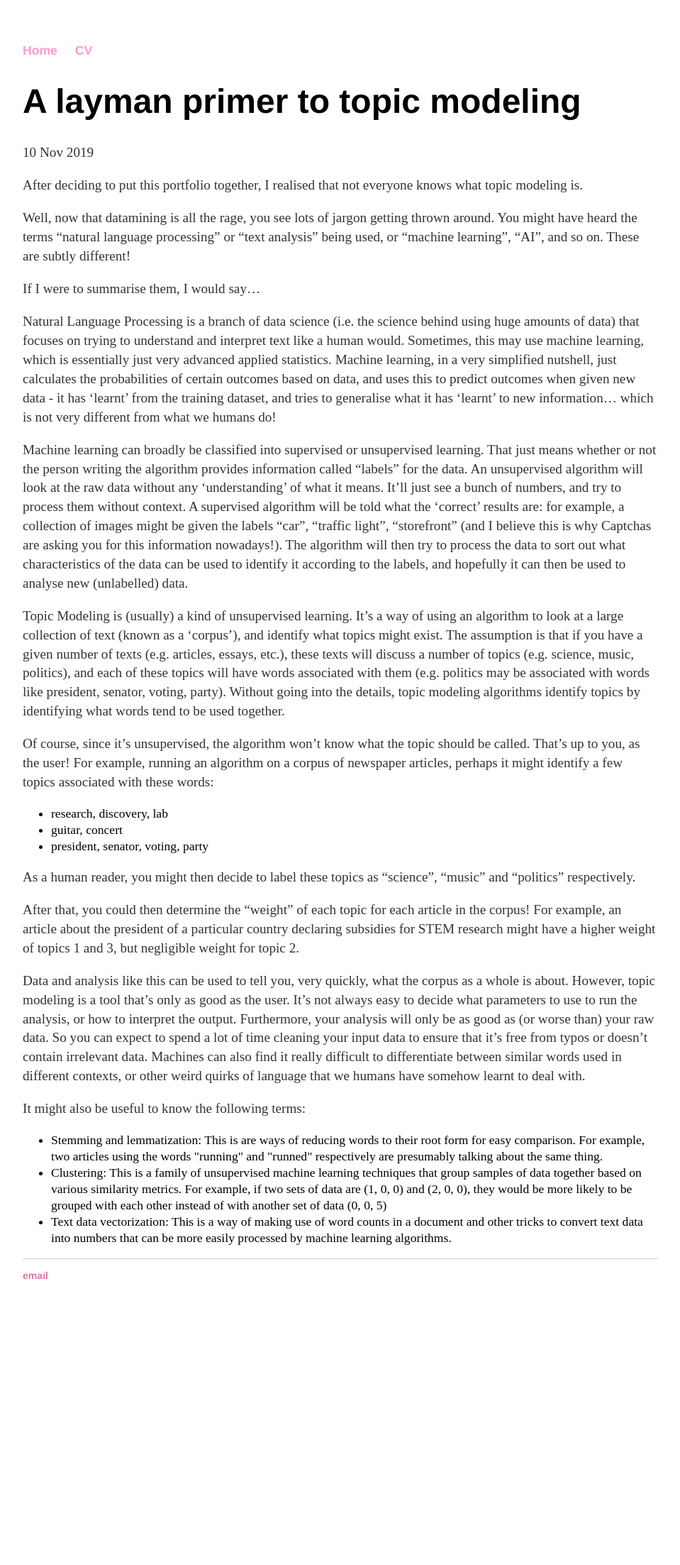
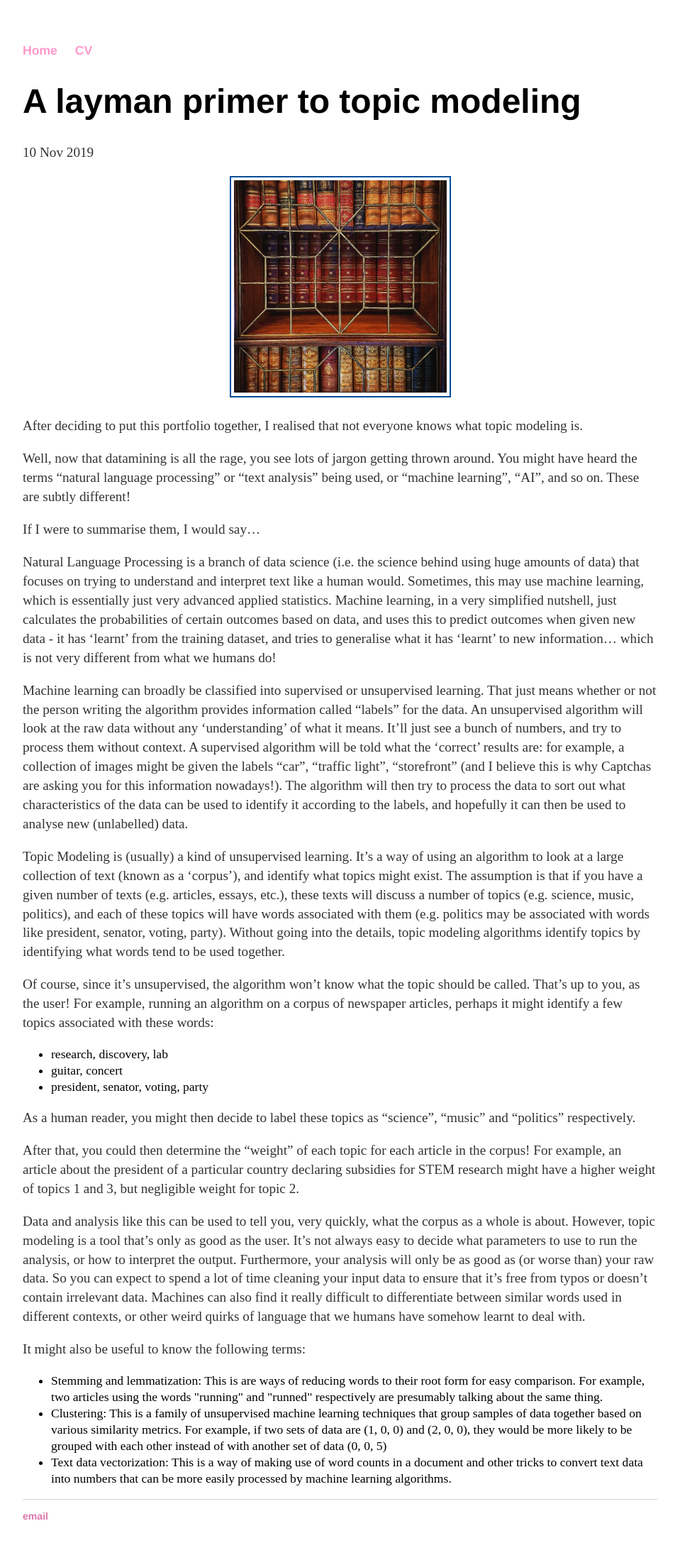
Before and after one commit to not-even-wong/not-even-wong.github.io, a Jekyll site: the page built from _posts/2019-11-10-layman-intro-topic-modeling.md, in a window 1280 px wide. Shown: the whole page at 71% size, without its empty margins (160-1119 px from the left). Built offline with Jekyll 4.4.1, drawn with Linux system fonts in a browser that asks for light colours; before the commit the page ends 1866 px from its top, so only the background shows below that.

Commit message:
Update 2019-11-10-layman-intro-topic-modeling.md

```diff
--- a/_posts/2019-11-10-layman-intro-topic-modeling.md
+++ b/_posts/2019-11-10-layman-intro-topic-modeling.md
@@ -4,6 +4,7 @@ title: "A layman primer to topic modeling"
 date: 2019-11-10
 thumbnail: https://raw.githubusercontent.com/not-even-wong/not-even-wong.github.io/master/_posts/20191110/20191110_thumb.png
 ---
+<p align="center"><img src="https://raw.githubusercontent.com/not-even-wong/not-even-wong.github.io/master/_posts/20191110/20191110_thumb.png" style="width: 300px" class="border"></p>
 
 After deciding to put this portfolio together, I realised that not everyone knows what topic modeling is.
 
```
